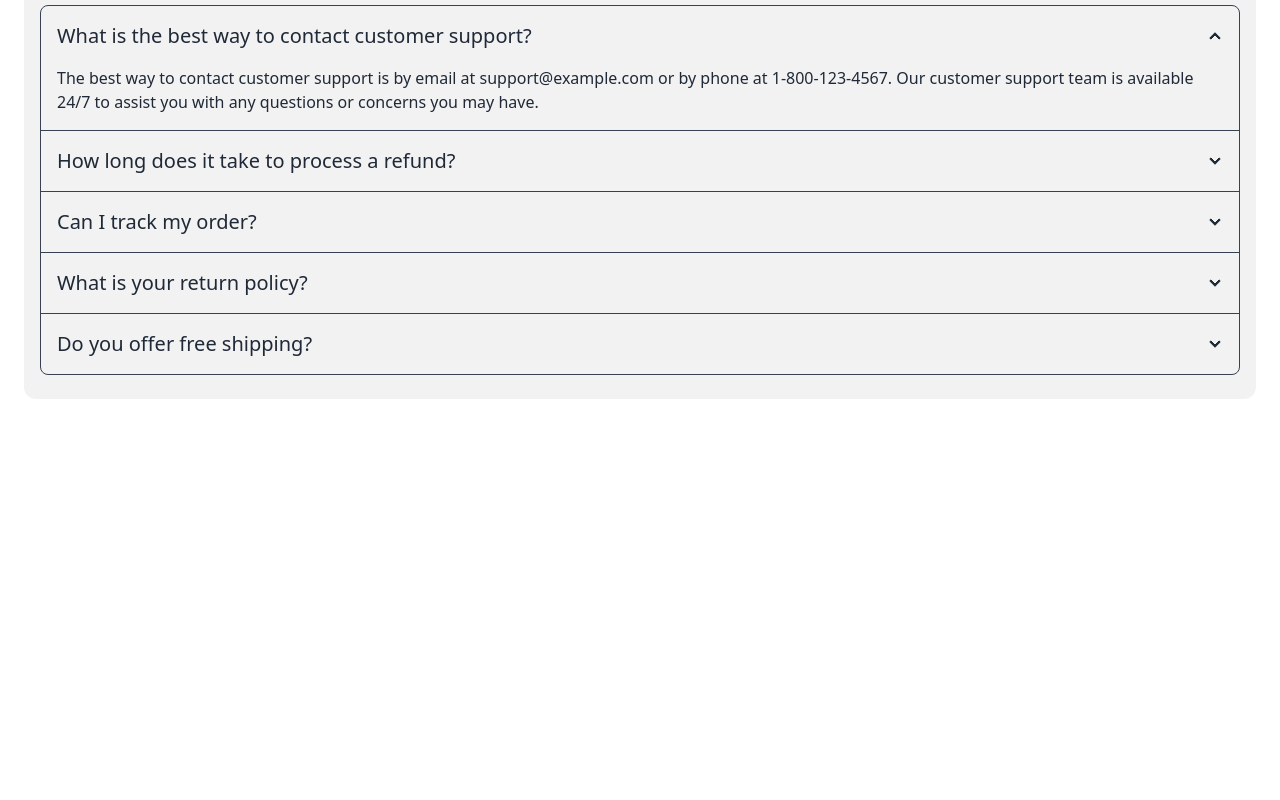
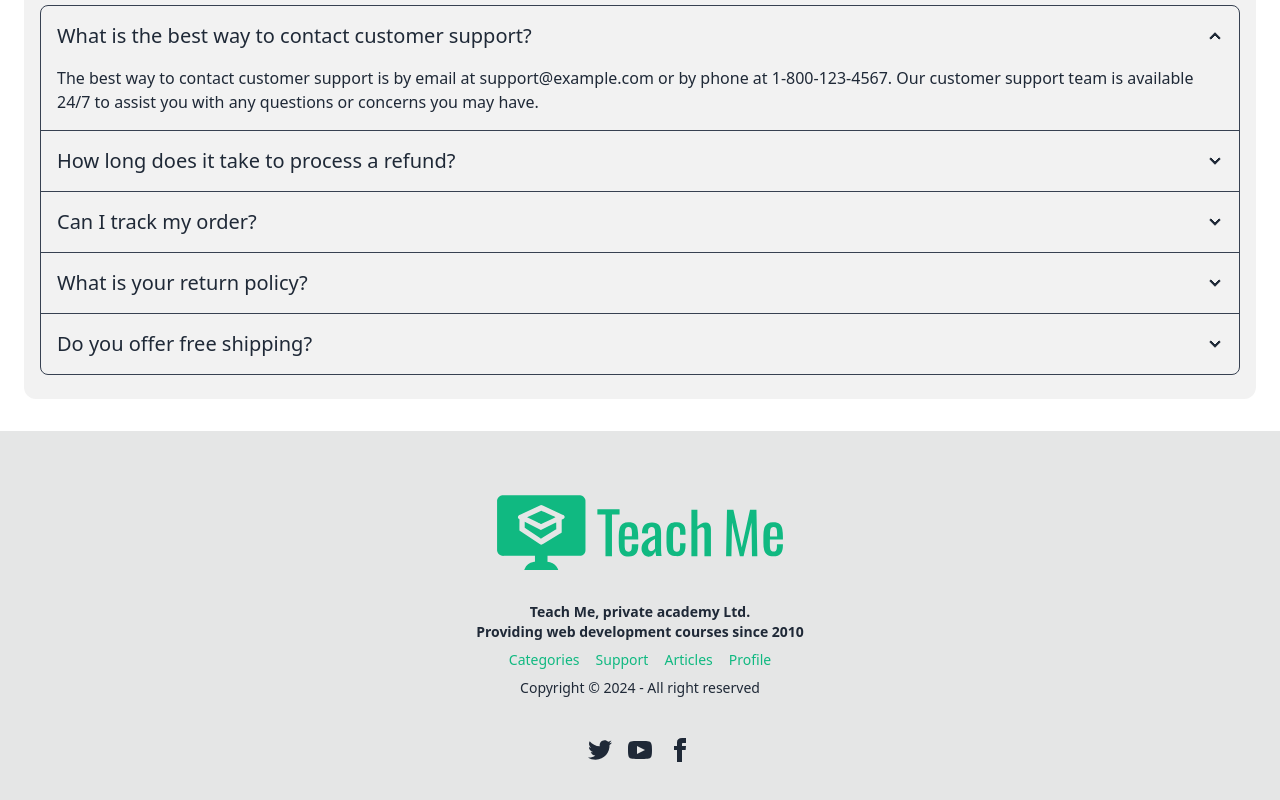
Before and after one commit to alibkm95/teach-me-online, a React (Vite) app in the folder frontend/: page / in a window 1280 px wide. Shown: the part 3958-4758 px from the top of the page. Before the commit the page ends 4389 px from the top, so only its background shows below. Built offline with nearby package versions, Linux system fonts and the light colour scheme.

Commit message:
footer component created

```diff
--- a/frontend/src/components/Footer.jsx
+++ b/frontend/src/components/Footer.jsx
@@ -1,9 +1,33 @@
 import React from 'react'
+import { Link } from 'react-router-dom'
+
+import logo from '../assets/logo.svg'
 
 const Footer = () => {
   return (
-    <footer>
-
+    <footer className="footer footer-center p-10 bg-base-300 text-base-content" >
+      <aside>
+        <div className="w-full max-w-96">
+          <img src={logo} alt="" />
+        </div>
+        <p className="font-bold">
+          Teach Me, private academy Ltd. <br />Providing web development courses since 2010
+        </p>
+        <nav className="grid grid-flow-col gap-4">
+          <Link to='/categories' className="link link-hover text-emerald-500">Categories</Link>
+          <Link to='/ticket' className="link link-hover text-emerald-500">Support</Link>
+          <Link to='/articles' className="link link-hover text-emerald-500">Articles</Link>
+          <Link to='/panel' className="link link-hover text-emerald-500">Profile</Link>
+        </nav>
+        <p>Copyright © 2024 - All right reserved</p>
+      </aside>
+      <nav>
+        <div className="grid grid-flow-col gap-4">
+          <a><svg xmlns="http://www.w3.org/2000/svg" width="24" height="24" viewBox="0 0 24 24" className="fill-current"><path d="M24 4.557c-.883.392-1.832.656-2.828.775 1.017-.609 1.798-1.574 2.165-2.724-.951.564-2.005.974-3.127 1.195-.897-.957-2.178-1.555-3.594-1.555-3.179 0-5.515 2.966-4.797 6.045-4.091-.205-7.719-2.165-10.148-5.144-1.29 2.213-.669 5.108 1.523 6.574-.806-.026-1.566-.247-2.229-.616-.054 2.281 1.581 4.415 3.949 4.89-.693.188-1.452.232-2.224.084.626 1.956 2.444 3.379 4.6 3.419-2.07 1.623-4.678 2.348-7.29 2.04 2.179 1.397 4.768 2.212 7.548 2.212 9.142 0 14.307-7.721 13.995-14.646.962-.695 1.797-1.562 2.457-2.549z"></path></svg></a>
+          <a><svg xmlns="http://www.w3.org/2000/svg" width="24" height="24" viewBox="0 0 24 24" className="fill-current"><path d="M19.615 3.184c-3.604-.246-11.631-.245-15.23 0-3.897.266-4.356 2.62-4.385 8.816.029 6.185.484 8.549 4.385 8.816 3.6.245 11.626.246 15.23 0 3.897-.266 4.356-2.62 4.385-8.816-.029-6.185-.484-8.549-4.385-8.816zm-10.615 12.816v-8l8 3.993-8 4.007z"></path></svg></a>
+          <a><svg xmlns="http://www.w3.org/2000/svg" width="24" height="24" viewBox="0 0 24 24" className="fill-current"><path d="M9 8h-3v4h3v12h5v-12h3.642l.358-4h-4v-1.667c0-.955.192-1.333 1.115-1.333h2.885v-5h-3.808c-3.596 0-5.192 1.583-5.192 4.615v3.385z"></path></svg></a>
+        </div>
+      </nav>
     </footer>
   )
 }
```
